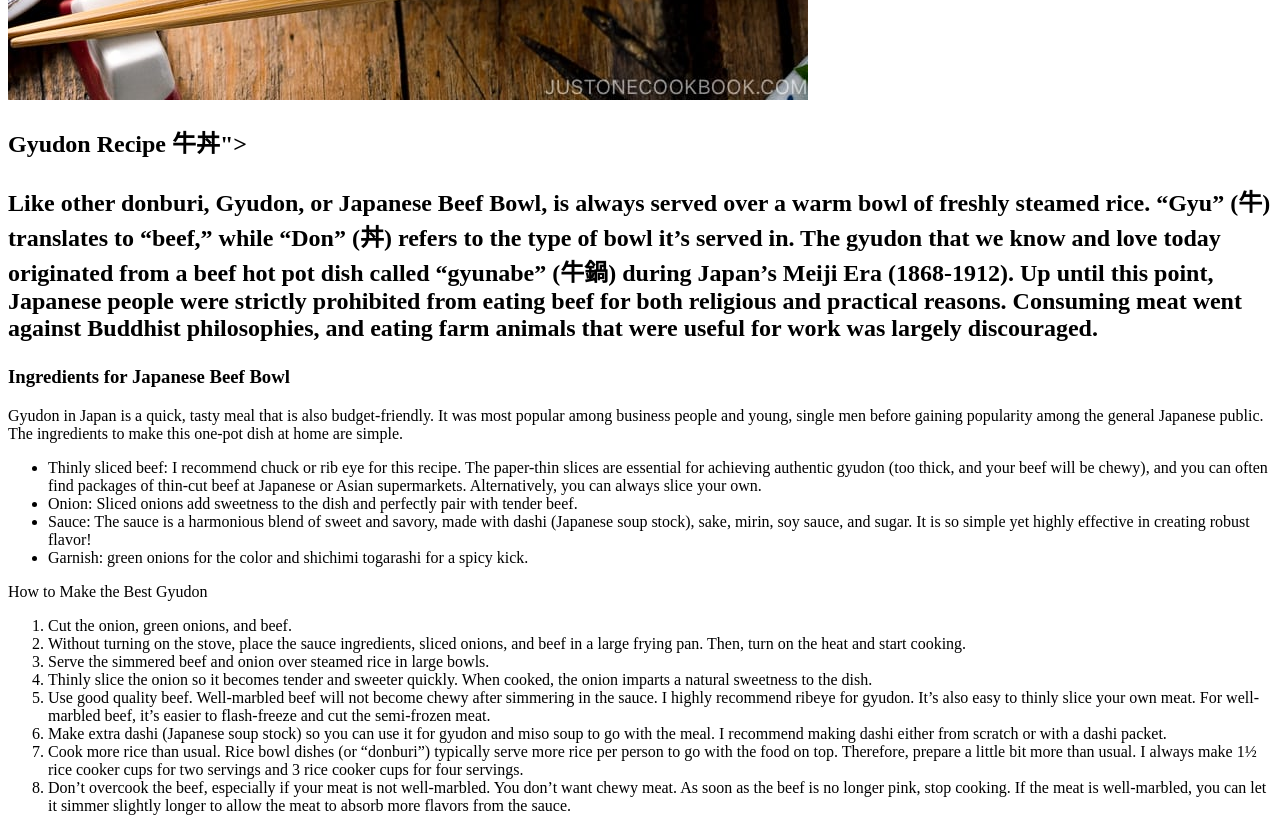
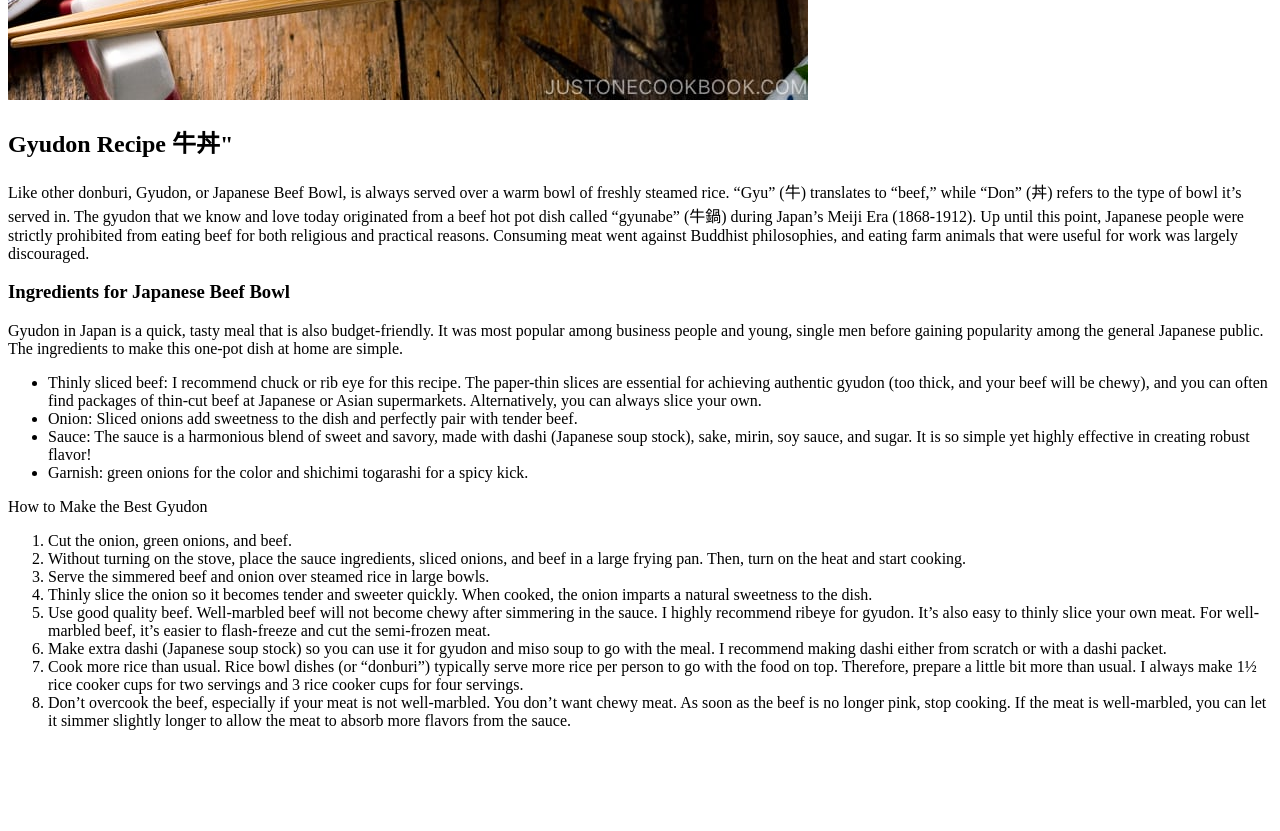
Before and after one commit to jkimsuzuki/odin-recipes, a plain HTML site: page recipes/gyudon.html in a window 1280 px wide. Shown: the part 1180-2011 px from the top of the page. After the commit the page ends 1926 px from the top, so only its background shows below. Drawn offline with Linux system fonts and the light colour scheme.

Commit message:
Fix typo in h2 title
Close h2 element properly.

```diff
--- a/recipes/gyudon.html
+++ b/recipes/gyudon.html
@@ -8,7 +8,7 @@
 <body>
     <h1>Gyudon</h1>
     <img src="../recipes/images/Gyudon-7439-2-II.jpg" alt="Gyudon is a Japanese rice bowl with marinated beef on top">
-    <h2>Gyudon Recipe 牛丼">
+    <h2>Gyudon Recipe 牛丼"</h2>
         <p>Like other donburi, Gyudon, or Japanese Beef Bowl, is always served over a warm bowl of freshly steamed rice.
             “Gyu” (牛) translates to “beef,” while “Don” (丼) refers to the type of bowl it’s served in.
             The gyudon that we know and love today originated from a beef hot pot dish called “gyunabe” (牛鍋) during
```
